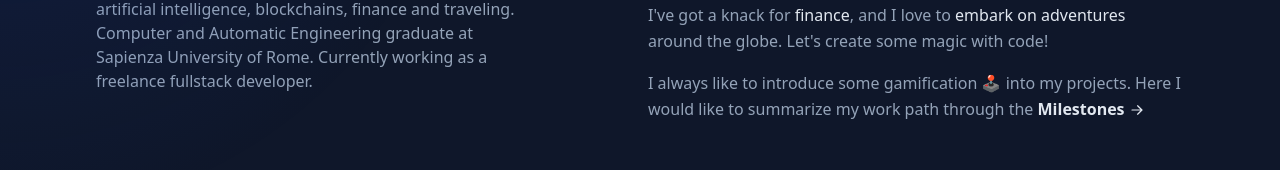
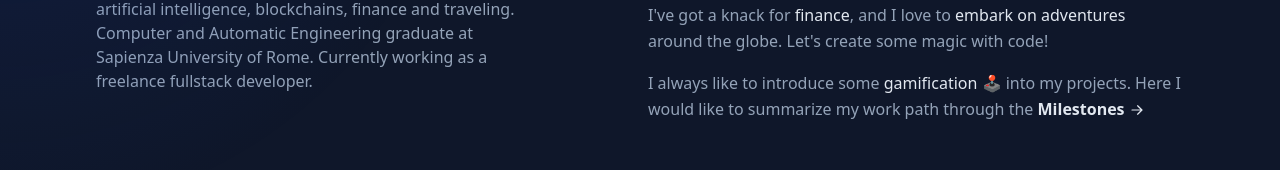
Before and after one commit to lorenzopalaia/lorenzopalaia.com, a Next.js app: page / in a window 1280 px wide. Shown: the part 255-425 px from the top of the page. Built offline with nearby package versions, Linux system fonts and the light colour scheme; no server answers.

Commit message:
minor fixes

```diff
--- a/components/About.tsx
+++ b/components/About.tsx
@@ -38,8 +38,9 @@ const About = () => {
           the globe. Let&apos;s create some magic with code!
         </p>
         <p>
-          I always like to introduce some gamification 🕹️ into my projects. Here
-          I would like to summarize my work path through the{" "}
+          I always like to introduce some{" "}
+          <PlainLink href="/milestones">gamification</PlainLink> 🕹️ into my
+          projects. Here I would like to summarize my work path through the{" "}
           <LocalLink href="/milestones">Milestones</LocalLink>
         </p>
       </div>
```
